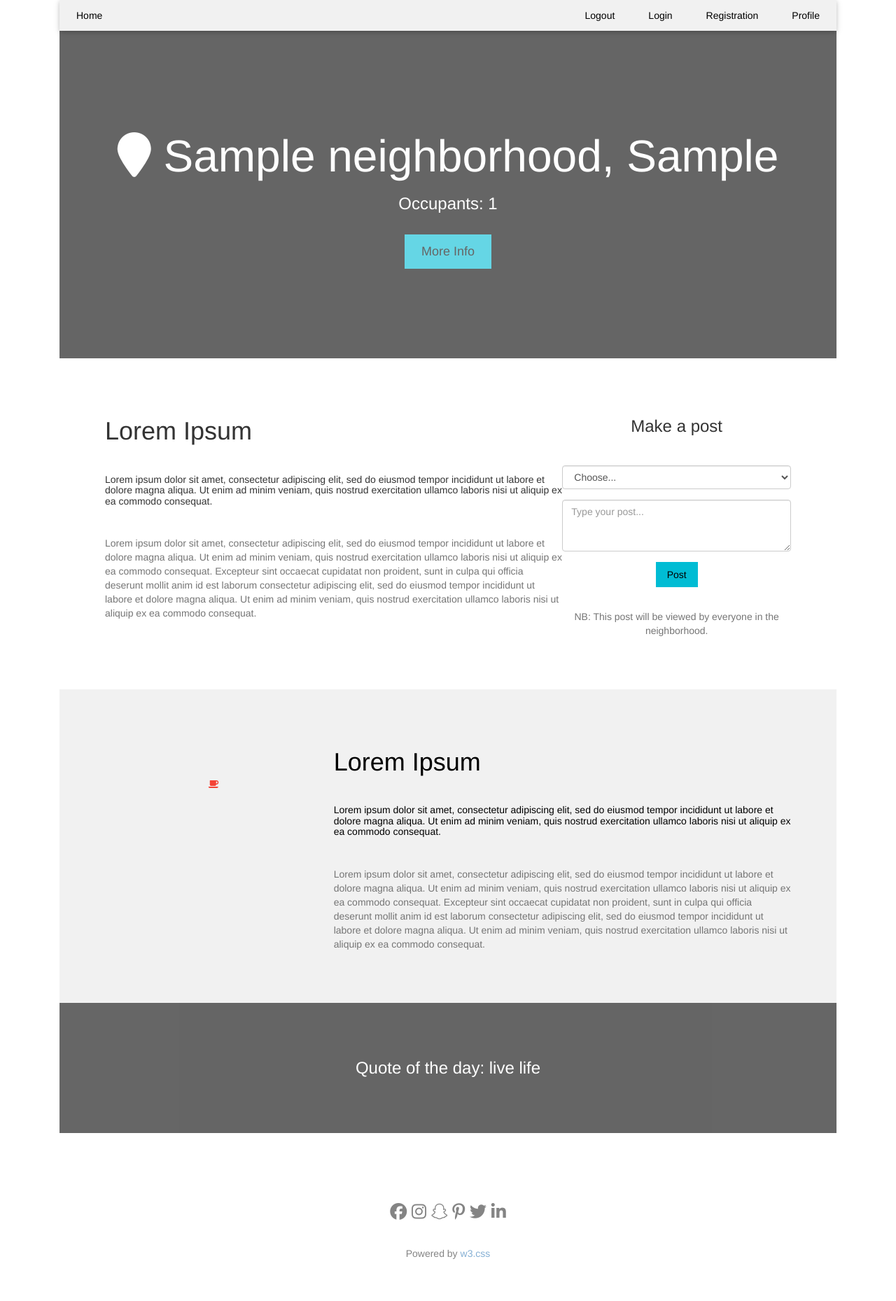
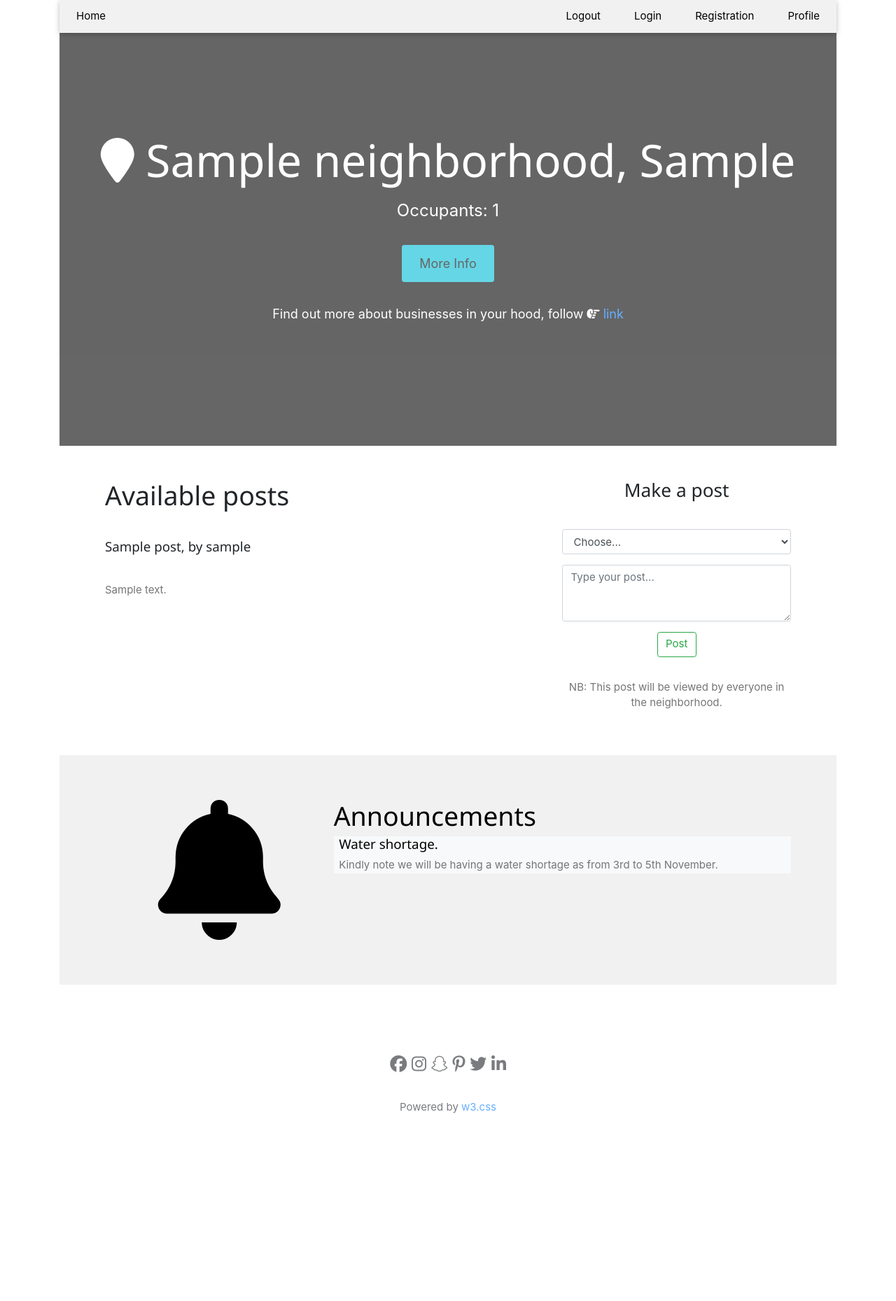
Before and after one commit to n-pretorious/week-eleven-core-ip, a Django app: page / in a window 1280 px wide. Shown: the top 1859 px of the page at 70% size. After the commit the page ends 1591 px from the top, so only its background shows below. Run offline with Django 3.2, Linux system fonts and the light colour scheme; a user stored in the database is signed in; tables that the repository leaves empty hold one stand-in row (values such as "Sample post"); some libraries are stand-ins or nearby versions.

Commit message:
add styling

```diff
--- a/watcher/static/css/index.css
+++ b/watcher/static/css/index.css
@@ -1,3 +1,7 @@
 .index-header {
     padding: 128px 16px;
 }
+
+.fa-bell {
+    font-size: 200px;
+}
--- a/watcher/templates/index.html
+++ b/watcher/templates/index.html
@@ -5,7 +5,7 @@
 {% block styles %}
   <link rel="stylesheet" href="{% static 'css/index.css' %}" />
   <script src="https://kit.fontawesome.com/7b7df4a8c9.js" crossorigin="anonymous"></script>
-  <link href="//netdna.bootstrapcdn.com/bootstrap/3.0.0/css/bootstrap.min.css" rel="stylesheet" id="bootstrap-css" />
+  <link rel="stylesheet" href="https://stackpath.bootstrapcdn.com/bootstrap/4.5.2/css/bootstrap.min.css" />
 {% endblock %}
 
 <section class="container">
@@ -17,26 +17,29 @@
       {{ profile.neighborhood.location }}
     </h1>
     <p class="w3-xlarge">Occupants: {{ profile.neighborhood.occupationCount }}</p>
-    <button class="w3-button w3-cyan w3-padding-large w3-large w3-margin-top">More Info</button>
+    <button class="btn w3-cyan w3-padding-large w3-large w3-margin-top">More Info</button>
+    <p class="w3-large w3-padding-32">Find out more about businesses in your hood, follow <i class="fas fa-hand-point-right"></i><a href="{% url 'registerBusiness' %}"> link</a></p>
   </header>
 
   <!-- First Grid -->
-  <div class="w3-row-padding w3-padding-64 w3-container">
+  <div class="w3-row-padding w3-padding-48 w3-container">
     <div class="w3-content">
       <div class="w3-twothird">
-        <h1>Lorem Ipsum</h1>
-        <h5 class="w3-padding-32">Lorem ipsum dolor sit amet, consectetur adipiscing elit, sed do eiusmod tempor incididunt ut labore et dolore magna aliqua. Ut enim ad minim veniam, quis nostrud exercitation ullamco laboris nisi ut aliquip ex ea commodo consequat.</h5>
+        <h1>Available posts</h1>
+        {% for post in posts%}
+          <h5 class="w3-padding-32">{{ post.tag }} post, by {{ post.user }}</h5>
 
-        <p class="w3-text-grey">Lorem ipsum dolor sit amet, consectetur adipiscing elit, sed do eiusmod tempor incididunt ut labore et dolore magna aliqua. Ut enim ad minim veniam, quis nostrud exercitation ullamco laboris nisi ut aliquip ex ea commodo consequat. Excepteur sint
-          occaecat cupidatat non proident, sunt in culpa qui officia deserunt mollit anim id est laborum consectetur adipiscing elit, sed do eiusmod tempor incididunt ut labore et dolore magna aliqua. Ut enim ad minim veniam, quis nostrud exercitation ullamco
-          laboris nisi ut aliquip ex ea commodo consequat.</p>
+          <p class="w3-text-grey">{{ post.details }}</p>
+        {% endfor %}
       </div>
 
+      <!-- Post form -->
       <div class="w3-third w3-center">
         <h3>Make a post</h3>
-        <form class="w3-padding-32">
+        <form class="w3-padding-32" id="postForm" method="POST">
+          {% csrf_token %}
           <div class="form-group">
-            <select class="form-control" id="postSelect">
+            <select class="form-control" id="postSelect" name='selectOption'>
               <option selected>Choose...</option>
               <option>General</option>
               <option>Complaint</option>
@@ -44,9 +47,9 @@
             </select>
           </div>
           <div class="form-group">
-            <textarea class="form-control" id="postText" rows="3" placeholder="Type your post..."></textarea>
+            <textarea class="form-control" id="postText" name="postDetail" rows="3" placeholder="Type your post..."></textarea>
           </div>
-          <button type="button" class="w3-button w3-cyan ">Post</button>
+          <button type="submit" class="btn btn-outline-success" onclick="submitPost()">Post</button>
         </form>
         <p class="w3-text-grey">NB: This post will be viewed by everyone in the neighborhood.</p>
       </div>
@@ -57,22 +60,18 @@
   <div class="w3-row-padding w3-light-grey w3-padding-64 w3-container">
     <div class="w3-content">
       <div class="w3-third w3-center">
-        <i class="fa fa-coffee w3-padding-64 w3-text-red w3-margin-right"></i>
+        <i class="fas fa-bell"></i>
       </div>
 
       <div class="w3-twothird">
-        <h1>Lorem Ipsum</h1>
-        <h5 class="w3-padding-32">Lorem ipsum dolor sit amet, consectetur adipiscing elit, sed do eiusmod tempor incididunt ut labore et dolore magna aliqua. Ut enim ad minim veniam, quis nostrud exercitation ullamco laboris nisi ut aliquip ex ea commodo consequat.</h5>
+        <h1>Announcements</h1>
+        <div class="bg-light pl-2 pr-2">
+          <h5 class="">Water shortage.</h5>
 
-        <p class="w3-text-grey">Lorem ipsum dolor sit amet, consectetur adipiscing elit, sed do eiusmod tempor incididunt ut labore et dolore magna aliqua. Ut enim ad minim veniam, quis nostrud exercitation ullamco laboris nisi ut aliquip ex ea commodo consequat. Excepteur sint
-          occaecat cupidatat non proident, sunt in culpa qui officia deserunt mollit anim id est laborum consectetur adipiscing elit, sed do eiusmod tempor incididunt ut labore et dolore magna aliqua. Ut enim ad minim veniam, quis nostrud exercitation ullamco
-          laboris nisi ut aliquip ex ea commodo consequat.</p>
+          <p class="w3-text-grey">Kindly note we will be having a water shortage as from 3rd to 5th November.</p>
+        </div>
       </div>
     </div>
-  </div>
-
-  <div class="w3-container w3-black w3-center w3-opacity w3-padding-64">
-      <h1 class="w3-margin w3-xlarge">Quote of the day: live life</h1>
   </div>
 
   <!-- Footer -->
@@ -89,4 +88,8 @@
   </footer>
 </section>
 
+{% block scripts %}
+  <script src="{% static 'js/main.js' %}"></script>
 {% endblock %}
+
+{% endblock %}
```
